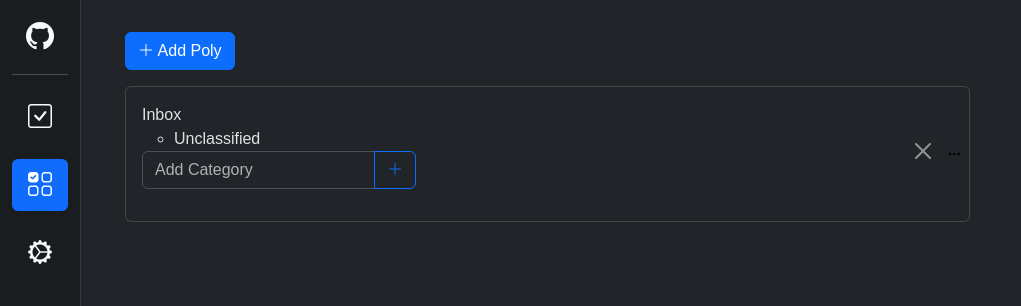
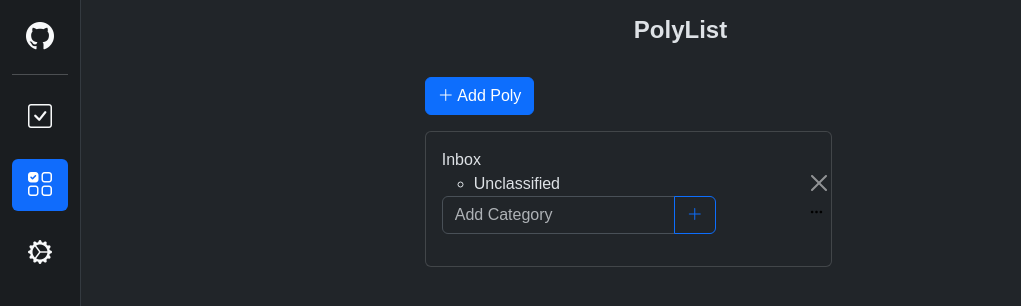
Before and after one commit to yz-dev21/poly-todo, a SvelteKit app: page / in a window 1280 px wide. Both pictures are taken after a click on the button 40 px from the left and 185 px from the top of the page. Shown: the top 306 px of the page, without its empty margins (0-1021 px from the left). Built offline with nearby package versions, Linux system fonts and the light colour scheme; a web font is replaced by a local one.

Commit message:
(design) few more design updates and HTML refactoring

```diff
--- a/src/app.html
+++ b/src/app.html
@@ -42,6 +42,10 @@
 		box-shadow: none !important;
 		background-color: transparent !important;
 	}
+
+	.title {
+		font-weight: bolder;
+	}
 </style>
 
 <body data-sveltekit-preload-data="hover">
--- a/src/routes/+page.svelte
+++ b/src/routes/+page.svelte
@@ -4,9 +4,17 @@
 	import PolyList from './poly/polyList.svelte';
 	import Settings from './settings.svelte';
 
-	import { slide } from 'svelte/transition';
+	const getIndex = () => {
+		const index = sessionStorage.getItem('index');
+		if (!index) return 0;
+		return index;
+	};
+	const setIndex = (i) => {
+		sessionStorage.setItem('index', i.toString());
+	};
 
-	let selectedIndex = 0;
+	let selectedIndex = getIndex();
+	$: setIndex(selectedIndex);
 </script>
 
 <div class="container-fluid vh-100 vw-100">
--- a/src/routes/modal.svelte
+++ b/src/routes/modal.svelte
@@ -19,8 +19,8 @@
 >
 	<div class="modal-dialog">
 		<div class="modal-content">
-			<div class="modal-header">
-				<h1 class="modal-title fs-5" id={label}>{title}</h1>
+			<div class="modal-header bg-dark-subtle">
+				<h4 class="modal-title title" id={label}>{title}</h4>
 				<button
 					type="button"
 					class="btn-close"
--- a/src/routes/poly/polyList.svelte
+++ b/src/routes/poly/polyList.svelte
@@ -37,8 +37,11 @@
 
 <PolyModal id={addPolyModalId} title="Add a new poly" on:submit={(e) => handleOnAdd(e)} />
 
-<div class="d-flex flex-sm-column flex-row flex-nowrap sticky-top pt-3 pe-3 vh-100 vw-5">
-	<div class="col">
+<div class="row text-center mb-4">
+	<h4 class="title">PolyList</h4>
+</div>
+<div class="row d-flex justify-content-center">
+	<div class="col-md-6">
 		<ul class="list-group-flush">
 			<button
 				class="btn btn-primary mb-3"
--- a/src/routes/settings.svelte
+++ b/src/routes/settings.svelte
@@ -38,9 +38,16 @@
 	};
 </script>
 
-<button class="btn btn-primary" on:click={() => download()}>download</button>
+<div class="row text-center mb-4">
+	<h4 class="title">Settings</h4>
+</div>
+<div class="row d-flex justify-content-center">
+	<div class="col-md-6">
+		<button class="btn btn-primary" on:click={() => download()}>download</button>
 
-<label class="btn btn-primary" for="upload"
-	>upload
-	<input type="file" id="upload" style="display: none;" on:change={(e) => upload(e)} />
-</label>
+		<label class="btn btn-primary" for="upload"
+			>upload
+			<input type="file" class="d-none" id="upload" on:change={(e) => upload(e)} />
+		</label>
+	</div>
+</div>
--- a/src/routes/todo/editTodo.svelte
+++ b/src/routes/todo/editTodo.svelte
@@ -36,7 +36,7 @@
 			<div class="mb-3">
 				<input
 					type="text"
-					class="form-control"
+					class="form-control bg-secondary-subtle"
 					placeholder="Text"
 					bind:value={todo.text}
 					bind:this={focusField}
@@ -53,7 +53,7 @@
 				<label class="form-check-label" for="todo_form_check{todo.id}">Done</label>
 			</div>
 		</div>
-		<div class="modal-footer">
+		<div class="modal-footer bg-dark-subtle">
 			{#if todo.id != 0}
 				<button
 					type="button"
--- a/src/routes/todo/todoItem.svelte
+++ b/src/routes/todo/todoItem.svelte
@@ -45,7 +45,12 @@
 			>
 		</div>
 	</div>
-	<EditTodo id={editTodoModalId} title="Edit a todo" {todo} on:submit={(e) => handleOnEdit(e)} />
+	<EditTodo
+		id={editTodoModalId}
+		title="Edit todo #{todo.id}"
+		{todo}
+		on:submit={(e) => handleOnEdit(e)}
+	/>
 </li>
 
 <style>
--- a/src/routes/todo/todoList.svelte
+++ b/src/routes/todo/todoList.svelte
@@ -68,9 +68,3 @@
 		</div>
 	</div>
 </div>
-
-<style>
-	.title {
-		font-weight: bolder;
-	}
-</style>
```
